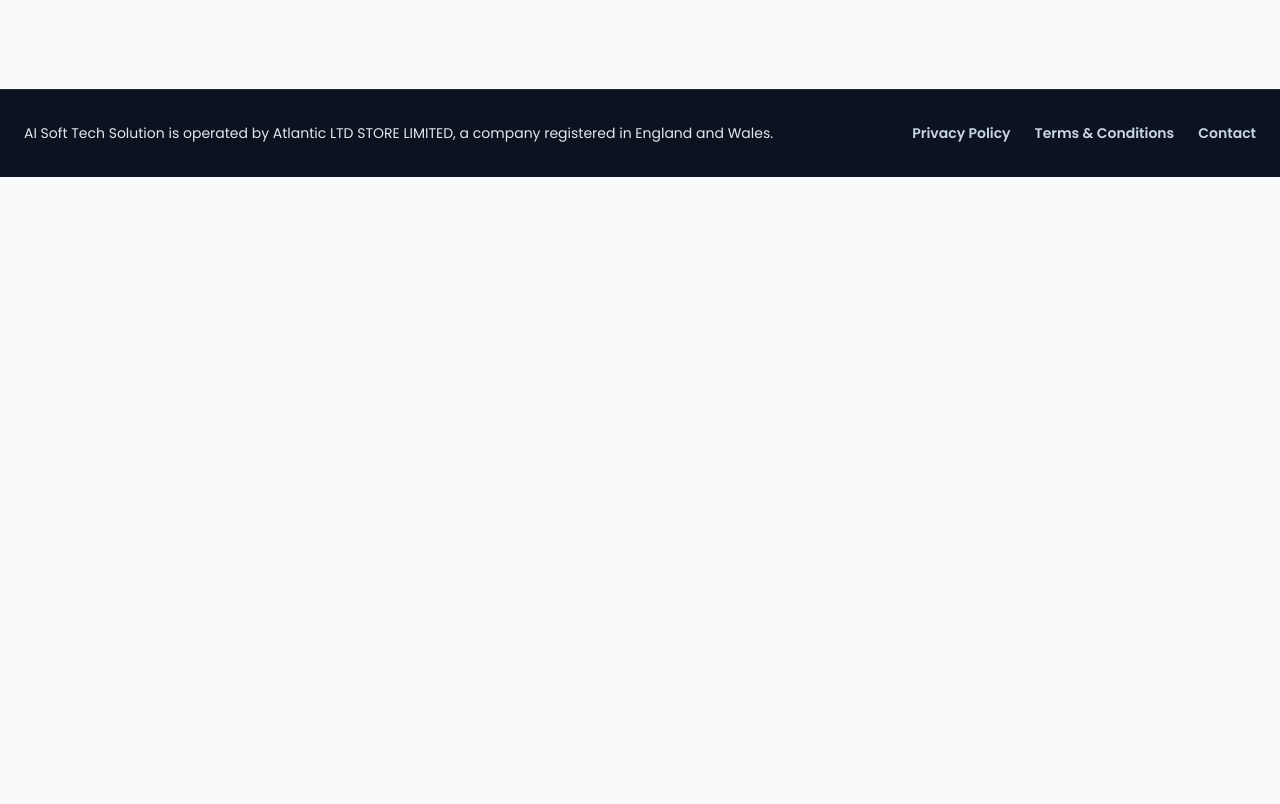
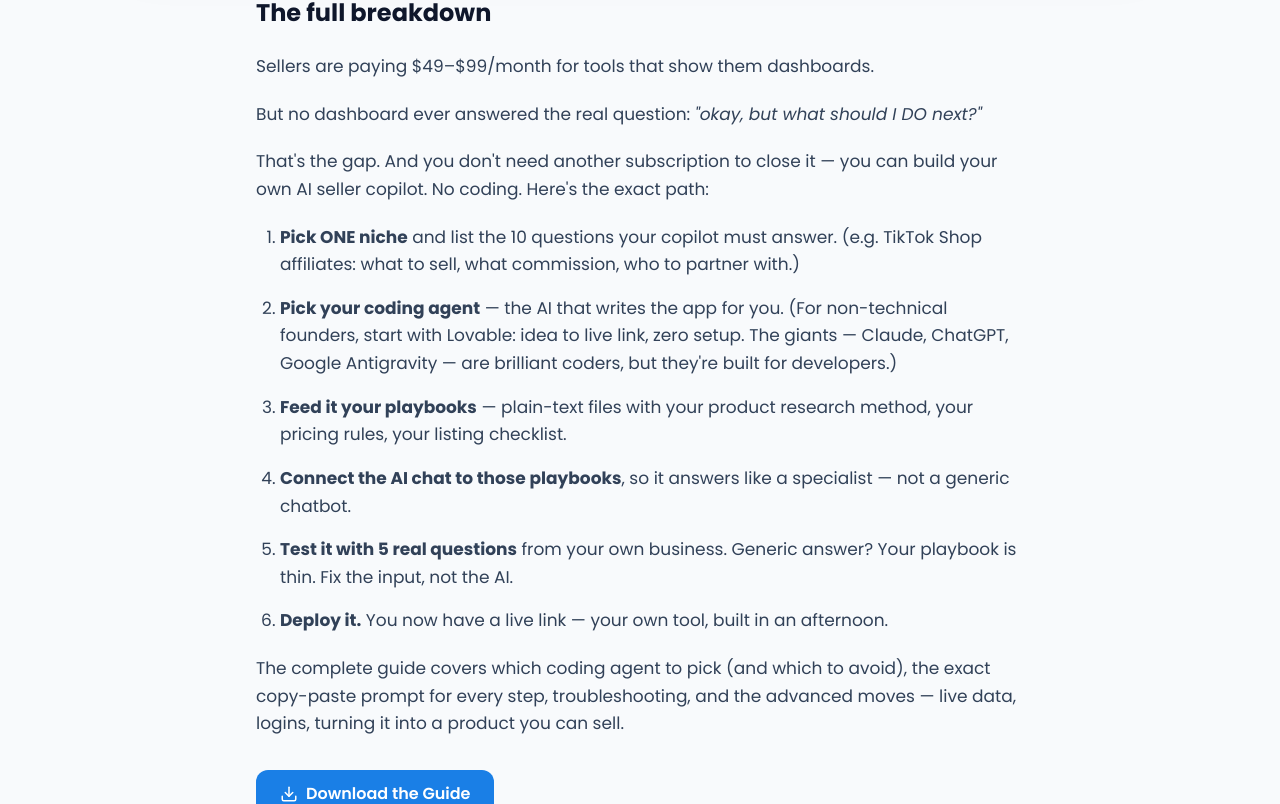
Before and after one commit to imtiazai004/My-Website, a React (Vite) app: page /guides/build-your-own-ai-seller-copilot in a window 1280 px wide. Shown: the part 1271-2075 px from the top of the page. Before the commit the page ends 1448 px from the top, so only its background shows below. Built offline with nearby package versions, Linux system fonts and the light colour scheme; no server answers; the database is empty.

Commit message:
Add full post text as article content on Seller Copilot guide page

```diff
--- a/src/components/SellerCopilotGuidePage.tsx
+++ b/src/components/SellerCopilotGuidePage.tsx
@@ -88,6 +88,77 @@ export default function SellerCopilotGuidePage() {
             />
           </div>
 
+          <article className="mx-auto mt-14 max-w-3xl">
+            <h2
+              className="mb-6 text-2xl font-bold text-slate-900"
+              style={{ fontFamily: 'Poppins, sans-serif' }}
+            >
+              The full breakdown
+            </h2>
+            <div className="space-y-5 text-[17px] leading-relaxed text-slate-700">
+              <p>
+                Sellers are paying $49–$99/month for tools that show them
+                dashboards.
+              </p>
+              <p>
+                But no dashboard ever answered the real question:{' '}
+                <em>"okay, but what should I DO next?"</em>
+              </p>
+              <p>
+                That's the gap. And you don't need another subscription to
+                close it — you can build your own AI seller copilot. No
+                coding. Here's the exact path:
+              </p>
+              <ol className="list-decimal space-y-4 pl-6">
+                <li>
+                  <strong>Pick ONE niche</strong> and list the 10 questions
+                  your copilot must answer. (e.g. TikTok Shop affiliates:
+                  what to sell, what commission, who to partner with.)
+                </li>
+                <li>
+                  <strong>Pick your coding agent</strong> — the AI that writes
+                  the app for you. (For non-technical founders, start with
+                  Lovable: idea to live link, zero setup. The giants — Claude,
+                  ChatGPT, Google Antigravity — are brilliant coders, but
+                  they're built for developers.)
+                </li>
+                <li>
+                  <strong>Feed it your playbooks</strong> — plain-text files
+                  with your product research method, your pricing rules, your
+                  listing checklist.
+                </li>
+                <li>
+                  <strong>Connect the AI chat to those playbooks</strong>, so
+                  it answers like a specialist — not a generic chatbot.
+                </li>
+                <li>
+                  <strong>Test it with 5 real questions</strong> from your own
+                  business. Generic answer? Your playbook is thin. Fix the
+                  input, not the AI.
+                </li>
+                <li>
+                  <strong>Deploy it.</strong> You now have a live link — your
+                  own tool, built in an afternoon.
+                </li>
+              </ol>
+              <p>
+                The complete guide covers which coding agent to pick (and which
+                to avoid), the exact copy-paste prompt for every step,
+                troubleshooting, and the advanced moves — live data, logins,
+                turning it into a product you can sell.
+              </p>
+            </div>
+            <div className="mt-8">
+              <a
+                href={PDF_URL}
+                download="Build-Your-Own-AI-Seller-Copilot-Guide.pdf"
+                className="inline-flex items-center gap-2 rounded-xl bg-brand-accent px-6 py-3 font-semibold text-white transition-colors hover:opacity-90"
+              >
+                <Download size={18} /> Download the Guide
+              </a>
+            </div>
+          </article>
+
           <p className="mt-8 text-center text-sm text-slate-500">
             Written by {BUSINESS.brandName} — we build websites, tools and
             applications that help businesses grow.
```
